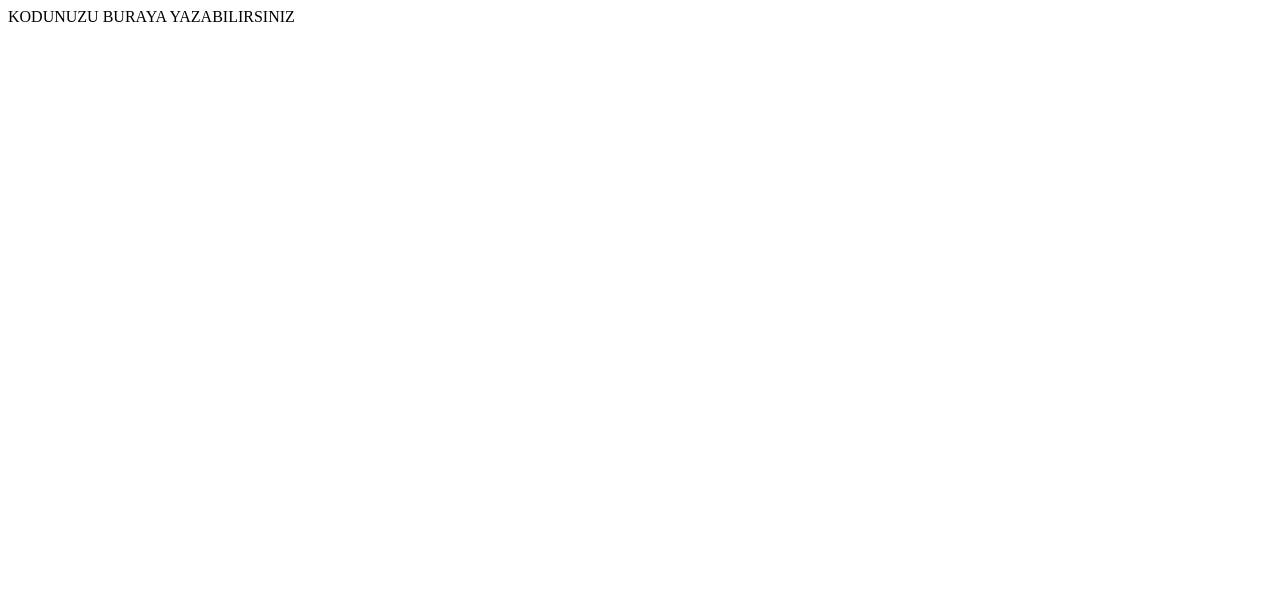
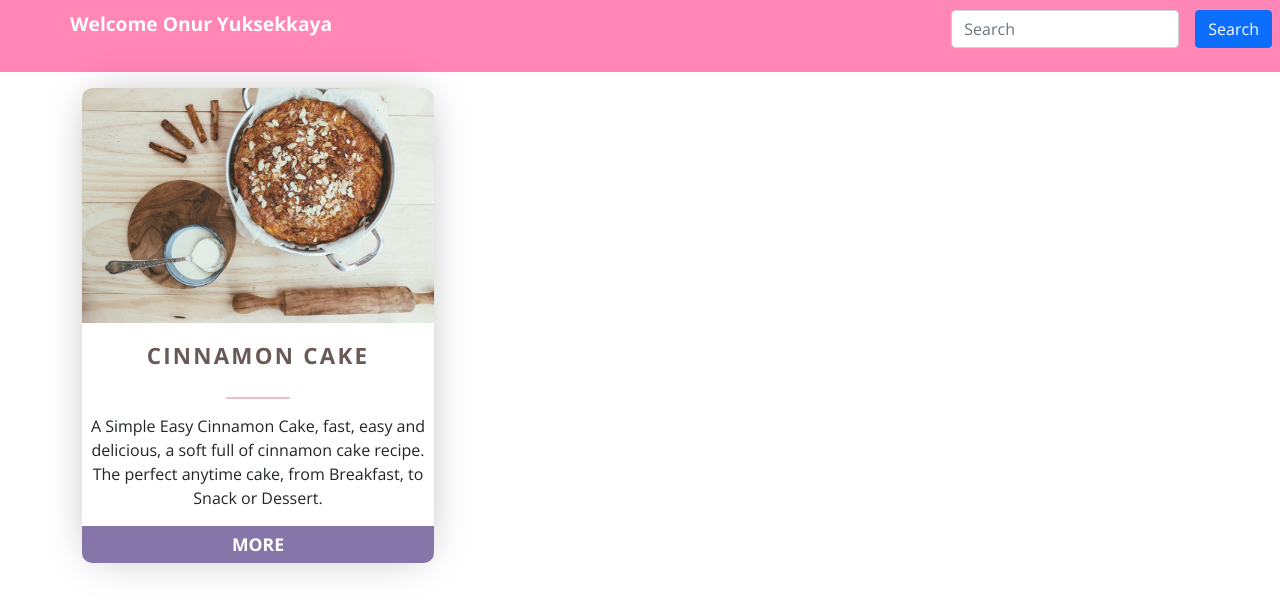
Before and after one commit to kodin21/food-search-engine-week2-onur-yuksekkaya, a website built with Parcel: page index.html in a window 1280 px wide. Built offline with nearby package versions, Linux system fonts and the light colour scheme.

Commit message:
ui design

```diff
--- a/index.html
+++ b/index.html
@@ -1,13 +1,50 @@
 <!DOCTYPE html>
 <html lang="en">
-<head>
-    <meta charset="UTF-8">
-    <meta http-equiv="X-UA-Compatible" content="IE=edge">
-    <meta name="viewport" content="width=device-width, initial-scale=1.0">
+  <head>
+    <meta charset="UTF-8" />
+    <meta http-equiv="X-UA-Compatible" content="IE=edge" />
+    <meta name="viewport" content="width=device-width, initial-scale=1.0" />
     <title>Document</title>
-</head>
-<body>
-    KODUNUZU BURAYA YAZABILIRSINIZ
+    <link rel="stylesheet" href="styles.css" />
+    <link
+      href="https://cdn.jsdelivr.net/npm/bootstrap@5.0.2/dist/css/bootstrap.min.css"
+      rel="stylesheet"
+      integrity="sha384-EVSTQN3/azprG1Anm3QDgpJLIm9Nao0Yz1ztcQTwFspd3yD65VohhpuuCOmLASjC"
+      crossorigin="anonymous"
+    />
+  </head>
+  <body>
+    <nav>
+      <div class="d-flex justify-content-between">
+        <p id="login-info"></p>
+        <form class="d-flex">
+          <input
+            class="form-control me-2 mb-4"
+            type="search"
+            placeholder="Search"
+            aria-label="Search"
+          />
+          <button class="btn btn-primary mx-2 mb-4" type="submit">
+            Search
+          </button>
+        </form>
+      </div>
+    </nav>
+    <div class="container mt-3">
+      <div class="food-card text-center" style="width: 22rem">
+        <img src="./img/cinnamon.jpeg" class="img-top" alt="..." />
+        <div class="food-card-body">
+          <h5 class="title">Cinnamon Cake</h5>
+          <div class="border"></div>
+          <p class="text">
+            A Simple Easy Cinnamon Cake, fast, easy and delicious, a soft full
+            of cinnamon cake recipe. The perfect anytime cake, from Breakfast,
+            to Snack or Dessert.
+          </p>
+          <div class="more-btn">MORE</div>
+        </div>
+      </div>
+    </div>
     <script src="index.js"></script>
-</body>
+  </body>
 </html>
--- a/index.js
+++ b/index.js
@@ -1 +1,5 @@
-console.log('test')
+const loginInfo = document.getElementById("login-info");
+
+let username = "Onur Yuksekkaya";
+
+loginInfo.innerHTML = `Welcome ${username}`;
--- /dev/null
+++ b/styles.scss
@@ -0,0 +1,72 @@
+@import url("https://fonts.googleapis.com/css?family=Open+Sans:400,700");
+$font: "Open Sans", sans-serif;
+* {
+  margin: 0;
+  padding: 0;
+  font-family: $font;
+  text-decoration: none;
+  outline: none;
+  border: none;
+
+  -webkit-box-sizing: border-box;
+  -moz-box-sizing: border-box;
+  -ms-box-sizing: border-box;
+  -o-box-sizing: border-box;
+  box-sizing: border-box;
+}
+
+nav {
+  background-color: #ff86b5;
+  color: white;
+  font-weight: 600;
+  padding-top: 10px;
+  p {
+    padding-bottom: 10px;
+    margin-left: 70px;
+    font-size: 1.2rem;
+  }
+}
+
+.food-card {
+  border: none !important;
+  background-clip: padding-box;
+  border-radius: 10px;
+  box-shadow: 0px 0px 41px -12px rgba(0, 0, 0, 0.36);
+  -webkit-box-shadow: 0px 0px 41px -12px rgba(0, 0, 0, 0.36);
+  -moz-box-shadow: 0px 0px 41px -12px rgba(0, 0, 0, 0.36);
+  .img-top {
+    width: 22rem;
+    border-radius: 10px 10px 0 0;
+    background: white;
+    opacity: 0.9;
+  }
+  .title {
+    font-size: 1.4em;
+    text-align: center;
+    letter-spacing: 0.1em;
+    text-transform: uppercase;
+    padding: 20px;
+    font-weight: 700;
+    color: #685b57;
+  }
+  .border {
+    border: #efbbcf 1px solid !important;
+    position: relative;
+    margin: 0 auto 15px auto;
+    width: 64px;
+  }
+  .more-btn {
+    border-radius: 0 0 10px 10px;
+    background-color: #8675a9;
+    color: white;
+    font-weight: 600;
+    font-size: 1.1em;
+    padding: 5px 5px;
+    &:hover {
+      background-color: #c3aed6;
+      transition: 500ms;
+      cursor: pointer;
+      text-decoration: underline;
+    }
+  }
+}
```
Also changed, not shown: img/cinnamon.jpeg (added), package.json (indentation only), styles.css (added), 3 other files.
